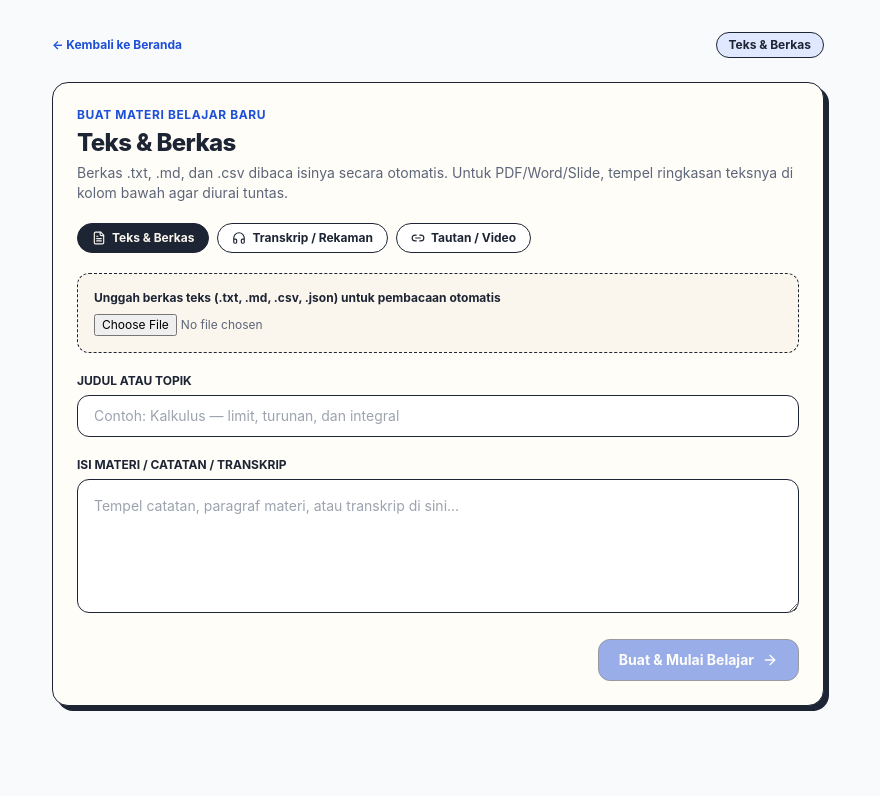
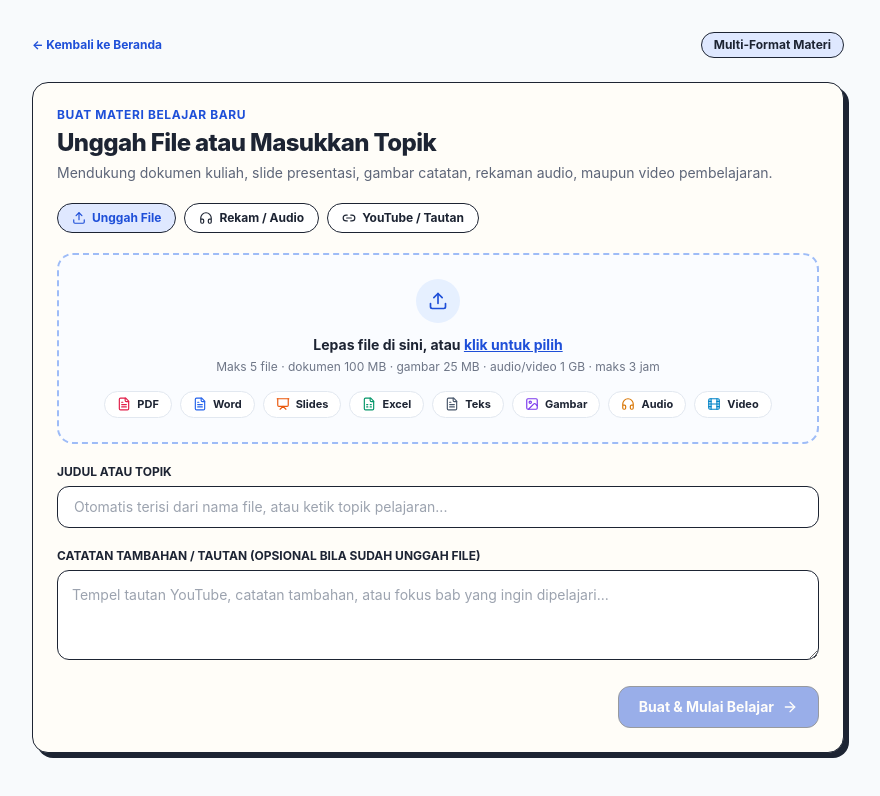
Before and after one commit to rafizaki016-sys/kupas.app, a Next.js app: page /lessons/new in a window 1280 px wide. Shown: the top 796 px of the page, without its empty margins (202-1082 px from the left). Built offline with nearby package versions, Linux system fonts and the light colour scheme.

Commit message:
Update page.tsx

```diff
--- a/src/app/lessons/new/page.tsx
+++ b/src/app/lessons/new/page.tsx
@@ -1,24 +1,35 @@
 "use client";
 
-import { Suspense, useEffect, useRef, useState, type FormEvent } from "react";
+import {
+  Suspense,
+  useEffect,
+  useRef,
+  useState,
+  type DragEvent,
+  type FormEvent,
+} from "react";
 import Link from "next/link";
 import { useRouter, useSearchParams } from "next/navigation";
 import {
   AlertCircle,
   ArrowRight,
-  CheckCircle2,
+  FileSpreadsheet,
   FileText,
+  Film,
   Headphones,
+  Image as ImageIcon,
   Link2,
+  Presentation,
   Sparkles,
+  Upload,
+  X,
 } from "lucide-react";
 import {
   buildComprehensiveNoteFromSource,
   cleanTopicFromInput,
   upsertStudyNote,
-  type NoteKind,
   type StudyNote,
-} from "@/lib/kupas-store";
+} from "../../../lib/kupas-store";
 
 type SourceMode = "upload" | "record" | "link";
 
@@ -27,6 +38,9 @@ function normalizeSourceMode(raw: string | null): SourceMode {
   if (raw === "link") return "link";
   return "upload";
 }
+
+const ACCEPTED_EXTENSIONS =
+  ".pdf,.doc,.docx,.ppt,.pptx,.xls,.xlsx,.csv,.txt,.md,.json,.png,.jpg,.jpeg,.webp,.mp3,.wav,.m4a,.ogg,.mp4,.webm,.mov";
 
 function NewLessonContent() {
   const router = useRouter();
@@ -39,12 +53,12 @@ function NewLessonContent() {
   const [source, setSource] = useState<SourceMode>(initialSource);
   const [title, setTitle] = useState<string>(cleanedInitialQuery);
   const [content, setContent] = useState<string>(initialQuery);
+  const [selectedFiles, setSelectedFiles] = useState<File[]>([]);
+  const [isDragging, setIsDragging] = useState<boolean>(false);
   const [creating, setCreating] = useState<boolean>(false);
-  const [statusMessage, setStatusMessage] = useState<{
-    type: "info" | "warning" | "error";
-    text: string;
-  } | null>(null);
+  const [errorMsg, setErrorMsg] = useState<string>("");
 
+  const fileInputRef = useRef<HTMLInputElement | null>(null);
   const triggeredQueryRef = useRef<string | null>(null);
   const isSubmittingRef = useRef<boolean>(false);
 
@@ -56,32 +70,71 @@ function NewLessonContent() {
     }
   }, [initialSource, initialQuery]);
 
-  async function handleCreate(rawQuery: string, rawSource: SourceMode, customTitle?: string) {
+  function addIncomingFiles(fileList: FileList | null) {
+    if (!fileList || fileList.length === 0) return;
+    setErrorMsg("");
+
+    const incoming = Array.from(fileList);
+    setSelectedFiles((prev) => {
+      const merged = [...prev, ...incoming].slice(0, 5);
+      if (!title.trim() && merged[0]) {
+        const cleanName = cleanTopicFromInput(merged[0].name.replace(/\.[^/.]+$/, ""));
+        setTitle(cleanName);
+      }
+      return merged;
+    });
+  }
+
+  function removeFileAt(idx: number) {
+    setSelectedFiles((prev) => prev.filter((_, i) => i !== idx));
+  }
+
+  function handleDrop(e: DragEvent<HTMLDivElement>) {
+    e.preventDefault();
+    setIsDragging(false);
+    addIncomingFiles(e.dataTransfer.files);
+  }
+
+  async function handleCreate(params: {
+    rawQuery: string;
+    rawSource: SourceMode;
+    customTitle?: string;
+    files?: File[];
+  }) {
     if (isSubmittingRef.current) return;
-    const textValue = rawQuery.trim() || content.trim() || title.trim();
-    if (!textValue) {
-      setStatusMessage({
-        type: "error",
-        text: "Isi topik atau tempel catatan terlebih dahulu sebelum membuat materi.",
-      });
+
+    const filesToSend = params.files ?? selectedFiles;
+    const textValue = params.rawQuery.trim() || content.trim() || title.trim();
+
+    if (!textValue && filesToSend.length === 0) {
+      setErrorMsg("Pilih minimal 1 file atau isi topik/catatan terlebih dahulu.");
       return;
     }
 
-    const cleanTitle = cleanTopicFromInput((customTitle ?? title).trim() || textValue);
+    const fallbackTitleFromFile = filesToSend[0]
+      ? cleanTopicFromInput(filesToSend[0].name.replace(/\.[^/.]+$/, ""))
+      : "";
+    const cleanTitle =
+      cleanTopicFromInput((params.customTitle ?? title).trim() || textValue) ||
+      fallbackTitleFromFile ||
+      "Materi Belajar";
 
     isSubmittingRef.current = true;
     setCreating(true);
-    setStatusMessage(null);
+    setErrorMsg("");
 
     try {
+      const formData = new FormData();
+      formData.append("title", cleanTitle);
+      formData.append("content", textValue);
+      formData.append("source", params.rawSource);
+      for (const f of filesToSend.slice(0, 5)) {
+        formData.append("files", f);
+      }
+
       const res = await fetch("/api/generate-lesson", {
         method: "POST",
-        headers: { "Content-Type": "application/json" },
-        body: JSON.stringify({
-          title: cleanTitle,
-          content: textValue,
-          source: rawSource,
-        }),
+        body: formData,
       });
 
       if (res.ok) {
@@ -95,30 +148,21 @@ function NewLessonContent() {
           router.push(`/lessons/${finalNote.id}`);
           return;
         }
-      } else {
-        const errData = (await res.json().catch(() => ({}))) as { error?: string };
-        setStatusMessage({
-          type: "warning",
-          text:
-            errData.error ||
-            "Layanan penyusun otomatis sedang tidak merespons — menggunakan penyusun materi lokal.",
-        });
       }
     } catch {
-      setStatusMessage({
-        type: "warning",
-        text: "Koneksi ke server terputus — materi disusun menggunakan penyusun lokal.",
-      });
+      // lanjut ke fallback lokal jika jaringan bermasalah
     }
 
+    const combinedQuery =
+      textValue || filesToSend.map((f) => f.name.replace(/\.[^/.]+$/, "")).join(", ");
     const fallbackNote = buildComprehensiveNoteFromSource({
-      source: rawSource,
-      query: textValue,
-      title: cleanTitle || textValue,
+      source: params.rawSource,
+      query: combinedQuery,
+      title: cleanTitle,
     });
     upsertStudyNote({
       ...fallbackNote,
-      title: cleanTitle || fallbackNote.title,
+      title: cleanTitle,
     });
     router.push(`/lessons/${fallbackNote.id}`);
   }
@@ -133,7 +177,12 @@ function NewLessonContent() {
 
     setCreating(true);
     const timer = setTimeout(() => {
-      void handleCreate(cleanQuery, initialSource, cleanTopicFromInput(cleanQuery));
+      void handleCreate({
+        rawQuery: cleanQuery,
+        rawSource: initialSource,
+        customTitle: cleanTopicFromInput(cleanQuery),
+        files: [],
+      });
     }, 350);
 
     return () => clearTimeout(timer);
@@ -142,50 +191,27 @@ function NewLessonContent() {
 
   function onSubmit(e: FormEvent) {
     e.preventDefault();
-    const combined = content.trim() || title.trim();
-    if (!combined) {
-      setStatusMessage({
-        type: "error",
-        text: "Isi judul topik atau tempel isi materi terlebih dahulu.",
-      });
-      return;
-    }
-    void handleCreate(combined, source, title.trim() || combined);
+    void handleCreate({
+      rawQuery: content.trim() || title.trim(),
+      rawSource: source,
+      customTitle: title.trim(),
+      files: selectedFiles,
+    });
   }
 
-  const kindMeta: Record<NoteKind, { label: string; hint: string; placeholder: string }> = {
-    pdf: {
-      label: "Teks & Berkas",
-      hint: "Berkas .txt, .md, dan .csv dibaca isinya secara otomatis. Untuk PDF/Word/Slide, tempel ringkasan teksnya di kolom bawah agar diurai tuntas.",
-      placeholder: "Contoh: Kalkulus — limit, turunan, dan integral",
-    },
-    audio: {
-      label: "Transkrip / Rekaman",
-      hint: "Tempel transkrip atau poin-poin penting dari rekaman kelas agar disusun menjadi bab, flashcard, dan kuis.",
-      placeholder: "Contoh: Ringkasan rekaman kuliah struktur data",
-    },
-    youtube: {
-      label: "Tautan / Topik Video",
-      hint: "Tempel tautan YouTube/artikel atau tulis ringkasan poin video agar disusun menjadi pelajaran.",
-      placeholder: "Tempel tautan YouTube atau artikel di sini...",
-    },
-    text: {
-      label: "Teks & Berkas",
-      hint: "Ketik topik atau tempel catatan pelajaran.",
-      placeholder: "Ketik topik pelajaran...",
-    },
-    slide: {
-      label: "Teks & Berkas",
-      hint: "Tempel materi slide.",
-      placeholder: "Ketik materi slide...",
-    },
-  };
-
-  const activeKind: NoteKind =
-    source === "record" ? "audio" : source === "link" ? "youtube" : "pdf";
+  const formatBadges = [
+    { label: "PDF", icon: FileText, color: "text-rose-600" },
+    { label: "Word", icon: FileText, color: "text-blue-600" },
+    { label: "Slides", icon: Presentation, color: "text-orange-600" },
+    { label: "Excel", icon: FileSpreadsheet, color: "text-emerald-600" },
+    { label: "Teks", icon: FileText, color: "text-slate-600" },
+    { label: "Gambar", icon: ImageIcon, color: "text-violet-600" },
+    { label: "Audio", icon: Headphones, color: "text-amber-600" },
+    { label: "Video", icon: Film, color: "text-sky-600" },
+  ];
 
   return (
-    <main className="mx-auto max-w-[820px] space-y-6 px-4 py-8 sm:px-6">
+    <main className="mx-auto max-w-[860px] space-y-6 px-4 py-8 sm:px-6">
       <div className="flex items-center justify-between">
         <Link
           href="/dashboard"
@@ -194,7 +220,7 @@ function NewLessonContent() {
           <span>← Kembali ke Beranda</span>
         </Link>
         <span className="rounded-full border-[1.5px] border-[#1d2433] bg-[#dfe8ff] px-3 py-1 text-xs font-bold text-[#1d2433]">
-          {kindMeta[activeKind].label}
+          Multi-Format Materi
         </span>
       </div>
 
@@ -204,10 +230,15 @@ function NewLessonContent() {
             <Sparkles className="h-5 w-5 animate-pulse" aria-hidden="true" />
           </div>
           <h1 className="mt-4 text-xl font-extrabold text-[#1d2433]">
-            Mengurai materi menjadi bab, catatan, kuis, dan flashcard...
+            Membaca &amp; mengurai materi menjadi bab, catatan, kuis, dan flashcard...
           </h1>
           <p className="mt-1.5 text-sm text-[#5d6578]">
-            Topik: <strong className="text-[#1d2433]">{cleanedInitialQuery || title}</strong>
+            Sumber:{" "}
+            <strong className="text-[#1d2433]">
+              {selectedFiles.length > 0
+                ? selectedFiles.map((f) => f.name).join(", ")
+                : cleanedInitialQuery || title}
+            </strong>
           </p>
         </div>
       ) : (
@@ -220,36 +251,29 @@ function NewLessonContent() {
               Buat Materi Belajar Baru
             </p>
             <h1 className="mt-1 text-2xl font-extrabold tracking-tight text-[#1d2433]">
-              {kindMeta[activeKind].label}
+              Unggah File atau Masukkan Topik
             </h1>
-            <p className="mt-1 text-sm text-[#5d6578]">{kindMeta[activeKind].hint}</p>
+            <p className="mt-1 text-sm text-[#5d6578]">
+              Mendukung dokumen kuliah, slide presentasi, gambar catatan, rekaman audio, maupun video pembelajaran.
+            </p>
           </div>
 
-          {statusMessage && (
+          {errorMsg && (
             <div
-              role="status"
-              className={`flex items-start gap-2.5 rounded-xl border-[1.5px] p-3.5 text-xs font-semibold ${
-                statusMessage.type === "error"
-                  ? "border-rose-700 bg-rose-50 text-rose-950"
-                  : statusMessage.type === "warning"
-                    ? "border-amber-700 bg-amber-50 text-amber-950"
-                    : "border-[#1e4fd8] bg-[#dfe8ff] text-[#1d2433]"
-              }`}
+              role="alert"
+              className="flex items-start gap-2.5 rounded-xl border-[1.5px] border-rose-700 bg-rose-50 p-3.5 text-xs font-semibold text-rose-950"
             >
-              {statusMessage.type === "info" ? (
-                <CheckCircle2 className="mt-0.5 h-4 w-4 shrink-0 text-[#1e4fd8]" aria-hidden="true" />
-              ) : (
-                <AlertCircle className="mt-0.5 h-4 w-4 shrink-0" aria-hidden="true" />
-              )}
-              <span>{statusMessage.text}</span>
+              <AlertCircle className="mt-0.5 h-4 w-4 shrink-0" aria-hidden="true" />
+              <span>{errorMsg}</span>
             </div>
           )}
 
+          {/* Mode Pills */}
           <div className="flex flex-wrap gap-2">
             {[
-              { id: "upload" as SourceMode, label: "Teks & Berkas", icon: FileText },
-              { id: "record" as SourceMode, label: "Transkrip / Rekaman", icon: Headphones },
-              { id: "link" as SourceMode, label: "Tautan / Video", icon: Link2 },
+              { id: "upload" as SourceMode, label: "Unggah File", icon: Upload },
+              { id: "record" as SourceMode, label: "Rekam / Audio", icon: Headphones },
+              { id: "link" as SourceMode, label: "YouTube / Tautan", icon: Link2 },
             ].map((tab) => {
               const Icon = tab.icon;
               const selected = source === tab.id;
@@ -259,12 +283,12 @@ function NewLessonContent() {
                   type="button"
                   onClick={() => {
                     setSource(tab.id);
-                    setStatusMessage(null);
+                    setErrorMsg("");
                   }}
                   className={`inline-flex items-center gap-1.5 rounded-full border-[1.5px] border-[#1d2433] px-3.5 py-1.5 text-xs font-bold transition ${
                     selected
-                      ? "bg-[#1d2433] text-[#faf6ee]"
-                      : "bg-white text-[#1d2433] hover:bg-[#dfe8ff]"
+                      ? "bg-[#dfe8ff] text-[#1e4fd8]"
+                      : "bg-white text-[#1d2433] hover:bg-[#faf6ee]"
                   }`}
                 >
                   <Icon className="h-3.5 w-3.5" aria-hidden="true" />
@@ -274,52 +298,87 @@ function NewLessonContent() {
             })}
           </div>
 
-          {source === "upload" && (
-            <div className="rounded-xl border-[1.5px] border-dashed border-[#1d2433] bg-[#faf6ee] p-4">
-              <label htmlFor="file-upload" className="block text-xs font-bold text-[#1d2433]">
-                Unggah berkas teks (.txt, .md, .csv, .json) untuk pembacaan otomatis
-              </label>
-              <input
-                id="file-upload"
-                type="file"
-                accept=".txt,.md,.markdown,.csv,.json,.pdf,.doc,.docx,.ppt,.pptx"
-                onChange={async (e) => {
-                  const file = e.target.files?.[0];
-                  if (!file) return;
-                  const cleanName = cleanTopicFromInput(file.name.replace(/\.[^/.]+$/, ""));
-                  setTitle(cleanName);
+          {/* Drag & Drop Multi-Format Box */}
+          <div
+            onDragOver={(e) => {
+              e.preventDefault();
+              setIsDragging(true);
+            }}
+            onDragLeave={() => setIsDragging(false)}
+            onDrop={handleDrop}
+            onClick={() => fileInputRef.current?.click()}
+            className={`cursor-pointer rounded-2xl border-2 border-dashed p-6 text-center transition ${
+              isDragging
+                ? "border-[#1e4fd8] bg-[#dfe8ff]/60"
+                : "border-[#9ebcf7] bg-[#fafcff] hover:border-[#1e4fd8]"
+            }`}
+          >
+            <input
+              ref={fileInputRef}
+              type="file"
+              multiple
+              accept={ACCEPTED_EXTENSIONS}
+              onChange={(e) => addIncomingFiles(e.target.files)}
+              className="hidden"
+            />
 
-                  const isTextLike =
-                    /\.(txt|md|markdown|csv|json|log|ts|tsx|js|jsx|py|html|xml)$/i.test(file.name) ||
-                    file.type.startsWith("text/");
+            <div className="mx-auto grid h-11 w-11 place-items-center rounded-full bg-[#e6f0ff] text-[#1e4fd8]">
+              <Upload className="h-5 w-5" aria-hidden="true" />
+            </div>
 
-                  if (isTextLike) {
-                    try {
-                      const textBody = await file.text();
-                      if (textBody.trim()) {
-                        setContent(textBody.slice(0, 8000));
-                        setStatusMessage({
-                          type: "info",
-                          text: `Isi berkas "${file.name}" (${Math.min(
-                            textBody.trim().length,
-                            8000,
-                          )} karakter) berhasil dimuat.`,
-                        });
-                        return;
-                      }
-                    } catch {
-                      // lanjut ke pesan peringatan di bawah
-                    }
-                  }
+            <p className="mt-3 text-sm font-bold text-[#1d2433]">
+              Lepas file di sini, atau{" "}
+              <span className="text-[#1e4fd8] underline">klik untuk pilih</span>
+            </p>
+            <p className="mt-1 text-xs text-[#6e7687]">
+              Maks 5 file · dokumen 100 MB · gambar 25 MB · audio/video 1 GB · maks 3 jam
+            </p>
 
-                  setContent((prev) => prev || cleanName);
-                  setStatusMessage({
-                    type: "warning",
-                    text: `Berkas "${file.name}" berformat biner sehingga isinya belum diekstraksi otomatis. Tempel teks atau ringkasan dari berkas tersebut ke kolom isi materi di bawah agar pembahasannya lengkap.`,
-                  });
-                }}
-                className="mt-2 block w-full text-xs text-[#5d6578]"
-              />
+            <div className="mt-4 flex flex-wrap items-center justify-center gap-2">
+              {formatBadges.map((b) => {
+                const Icon = b.icon;
+                return (
+                  <span
+                    key={b.label}
+                    className="inline-flex items-center gap-1.5 rounded-full border border-[#e2e8f0] bg-white px-3 py-1 text-[11px] font-bold text-[#1d2433] shadow-2xs"
+                  >
+                    <Icon className={`h-3.5 w-3.5 ${b.color}`} aria-hidden="true" />
+                    <span>{b.label}</span>
+                  </span>
+                );
+              })}
+            </div>
+          </div>
+
+          {/* Selected Files List */}
+          {selectedFiles.length > 0 && (
+            <div className="space-y-2 rounded-xl border border-[#d5cdc0] bg-[#faf6ee] p-3.5">
+              <p className="text-[11px] font-extrabold uppercase tracking-wider text-[#6e7687]">
+                File Terpilih ({selectedFiles.length}/5)
+              </p>
+              <ul className="space-y-1.5">
+                {selectedFiles.map((file, idx) => (
+                  <li
+                    key={`${file.name}-${idx}`}
+                    className="flex items-center justify-between rounded-lg border border-[#e5ddd0] bg-white px-3 py-2 text-xs"
+                  >
+                    <span className="truncate font-semibold text-[#1d2433]">
+                      {file.name}{" "}
+                      <span className="font-normal text-[#6e7687]">
+                        ({Math.max(1, Math.round(file.size / 1024))} KB)
+                      </span>
+                    </span>
+                    <button
+                      type="button"
+                      aria-label={`Hapus ${file.name}`}
+                      onClick={() => removeFileAt(idx)}
+                      className="ml-2 rounded-md p-1 text-[#6e7687] hover:bg-rose-50 hover:text-rose-700"
+                    >
+                      <X className="h-3.5 w-3.5" aria-hidden="true" />
+                    </button>
+                  </li>
+                ))}
+              </ul>
             </div>
           )}
 
@@ -332,41 +391,29 @@ function NewLessonContent() {
               type="text"
               value={title}
               onChange={(e) => setTitle(e.target.value)}
-              placeholder={kindMeta[activeKind].placeholder}
+              placeholder="Otomatis terisi dari nama file, atau ketik topik pelajaran..."
               className="mt-1.5 w-full rounded-xl border-[1.5px] border-[#1d2433] bg-white px-4 py-2.5 text-sm text-[#1d2433] focus:outline-none focus:ring-2 focus:ring-[#1e4fd8]"
             />
           </div>
 
           <div>
             <label htmlFor="lesson-content" className="block text-xs font-bold uppercase text-[#1d2433]">
-              {source === "link"
-                ? "Tautan YouTube / Artikel atau Poin Materi"
-                : "Isi Materi / Catatan / Transkrip"}
+              Catatan Tambahan / Tautan (Opsional bila sudah unggah file)
             </label>
             <textarea
               id="lesson-content"
-              rows={5}
+              rows={3}
               value={content}
-              onChange={(e) => {
-                const val = e.target.value;
-                setContent(val);
-                if (!title.trim() && val.trim()) {
-                  setTitle(cleanTopicFromInput(val));
-                }
-              }}
-              placeholder={
-                source === "link"
-                  ? "Tempel tautan YouTube/artikel atau salin ringkasan poin utamanya di sini..."
-                  : "Tempel catatan, paragraf materi, atau transkrip di sini..."
-              }
-              className="mt-1.5 w-full rounded-xl border-[1.5px] border-[#1d2433] bg-white p-4 text-sm text-[#1d2433] focus:outline-none focus:ring-2 focus:ring-[#1e4fd8]"
+              onChange={(e) => setContent(e.target.value)}
+              placeholder="Tempel tautan YouTube, catatan tambahan, atau fokus bab yang ingin dipelajari..."
+              className="mt-1.5 w-full rounded-xl border-[1.5px] border-[#1d2433] bg-white p-3.5 text-sm text-[#1d2433] focus:outline-none focus:ring-2 focus:ring-[#1e4fd8]"
             />
           </div>
 
           <div className="flex justify-end">
             <button
               type="submit"
-              disabled={!content.trim() && !title.trim()}
+              disabled={!content.trim() && !title.trim() && selectedFiles.length === 0}
               className="inline-flex items-center gap-2 rounded-xl border-[1.5px] border-[#1d2433] bg-[#1e4fd8] px-5 py-2.5 text-sm font-bold text-white shadow-[3px_3px_0_#1d2433] transition disabled:cursor-not-allowed disabled:opacity-45 disabled:shadow-none"
             >
               <span>Buat &amp; Mulai Belajar</span>
@@ -383,7 +430,7 @@ export default function NewLessonPage() {
   return (
     <Suspense
       fallback={
-        <main className="mx-auto max-w-[820px] px-4 py-10">
+        <main className="mx-auto max-w-[860px] px-4 py-10">
           <p className="text-sm font-semibold text-[#5d6578]">Memuat pembuat materi...</p>
         </main>
       }
```
